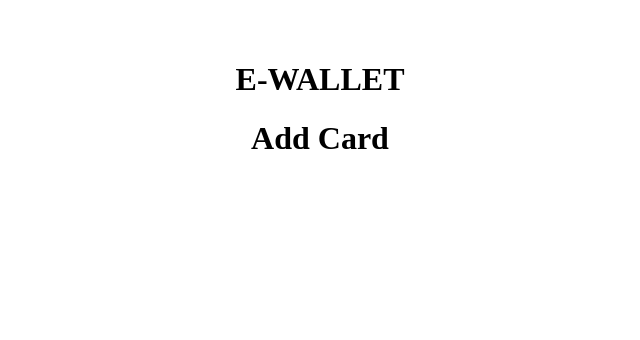
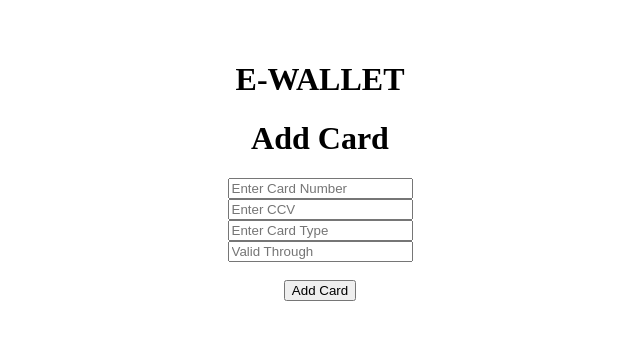
Before and after one commit to kristinaradovanovic/e-wallet-project, a React (Vite) app: page /new in a window 1280 px wide. Shown: the top 340 px of the page, without its empty margins (320-960 px from the left). Built offline with nearby package versions, Linux system fonts and the light colour scheme.

Commit message:
second commit

```diff
--- /dev/null
+++ b/src/features/Card.jsx
@@ -0,0 +1,26 @@
+import { useDispatch } from "react-redux";
+import { deleteCard } from "./CardSlice";
+
+export const Card = ({ user, cards, index }) => {
+
+    const dispatch = useDispatch();
+
+    const handleDelete = () => {
+        dispatch(deleteCard(index));
+    };
+
+
+    console.log(user)
+    return (
+        <div className="cardWrapper">
+            <p>{user.name?.title} {user.name?.first} {user.name?.last}</p>
+            <p><strong>Card Number:</strong> {cards.number}</p>
+            <p><strong>Card Type:</strong> {cards.type}</p>
+            <p><strong>CCV:</strong> {cards.ccv}</p>
+            <p><strong>Expiration Date:</strong> {cards.date}</p>
+            <button onClick={handleDelete} >Delete</button>
+            <hr />
+        </div>
+
+    )
+}
--- a/src/features/Cards.jsx
+++ b/src/features/Cards.jsx
@@ -1,10 +1,14 @@
 import { useSelector, useDispatch } from "react-redux";
 import { getRandomUser } from "./CardSlice";
 import React, { useEffect } from "react";
+import { Card } from "./Card";
 
 export const Cards = () =>{
     const dispatch = useDispatch();
     const user = useSelector((state) => state.user.user)
+    const cards = useSelector((state) => state.cards.cards);
+
+    console.log(cards);
 
     useEffect (()=>{
         dispatch(getRandomUser())
@@ -13,8 +17,12 @@ export const Cards = () =>{
 
     return(
         <div>
+            {cards.map((cards, index) => (
+               <div key={index}>
+                    <Card user={user} cards={cards} index={index}/>
+                </div>
 
-            <h3> {user.name?.title} {user.name?.first} {user.name?.last} </h3>
+            ))}
 
         </div>
     )
--- a/src/features/cardSlice.js
+++ b/src/features/cardSlice.js
@@ -28,6 +28,9 @@ const cardSlice = createSlice({
         addCard: (state,action) =>{
             state.cards.push(action.payload);
         },
+        deleteCard: (state, action) => {
+            state.cards.splice(action.payload, 1);
+          },
     },
     extraReducers: {
         [getRandomUser.fulfilled]: (state, action) =>{
@@ -37,4 +40,4 @@ const cardSlice = createSlice({
 })
 
 export default cardSlice.reducer;
-export const addCard = cardSlice.actions.addCard;
+export const {addCard, deleteCard} = cardSlice.actions;
--- a/src/redux/configureStore.js
+++ b/src/redux/configureStore.js
@@ -3,7 +3,8 @@ import cardSlice from "../features/CardSlice";
 
 const store = configureStore({
     reducer: {
-        user: cardSlice
+        user: cardSlice,
+        cards: cardSlice,
     }
 })
 
--- a/src/routes/NewCard.jsx
+++ b/src/routes/NewCard.jsx
@@ -1,7 +1,36 @@
+import { useDispatch } from "react-redux";
+import { addCard } from "../features/CardSlice";
+import { Link } from "react-router-dom";
+
 export const NewCard = () => {
+    const dispatch = useDispatch();
     return(
         <div>
             <h1>Add Card</h1>
+
+            <input type="text" id="number" placeholder="Enter Card Number"/>
+            <br />
+            <input type="text" id="ccv" placeholder="Enter CCV" />
+            <br />
+            <input type="text" id="type" placeholder="Enter Card Type" />
+            <br />
+            <input type="text" id="date" placeholder="Valid Through" />
+            <br /><br />
+            <Link to="/" ><button
+            onClick={()=>{
+                let number = document.querySelector("#number").value;
+                let ccv = document.querySelector("#ccv").value;
+                let type = document.querySelector("#type").value;
+                let date = document.querySelector("#date").value;
+
+                dispatch(addCard({ number, ccv, type, date }));
+            }}
+            >Add Card</button></Link>
+
+            <br />
+
+
+
         </div>
     )
 }
```
